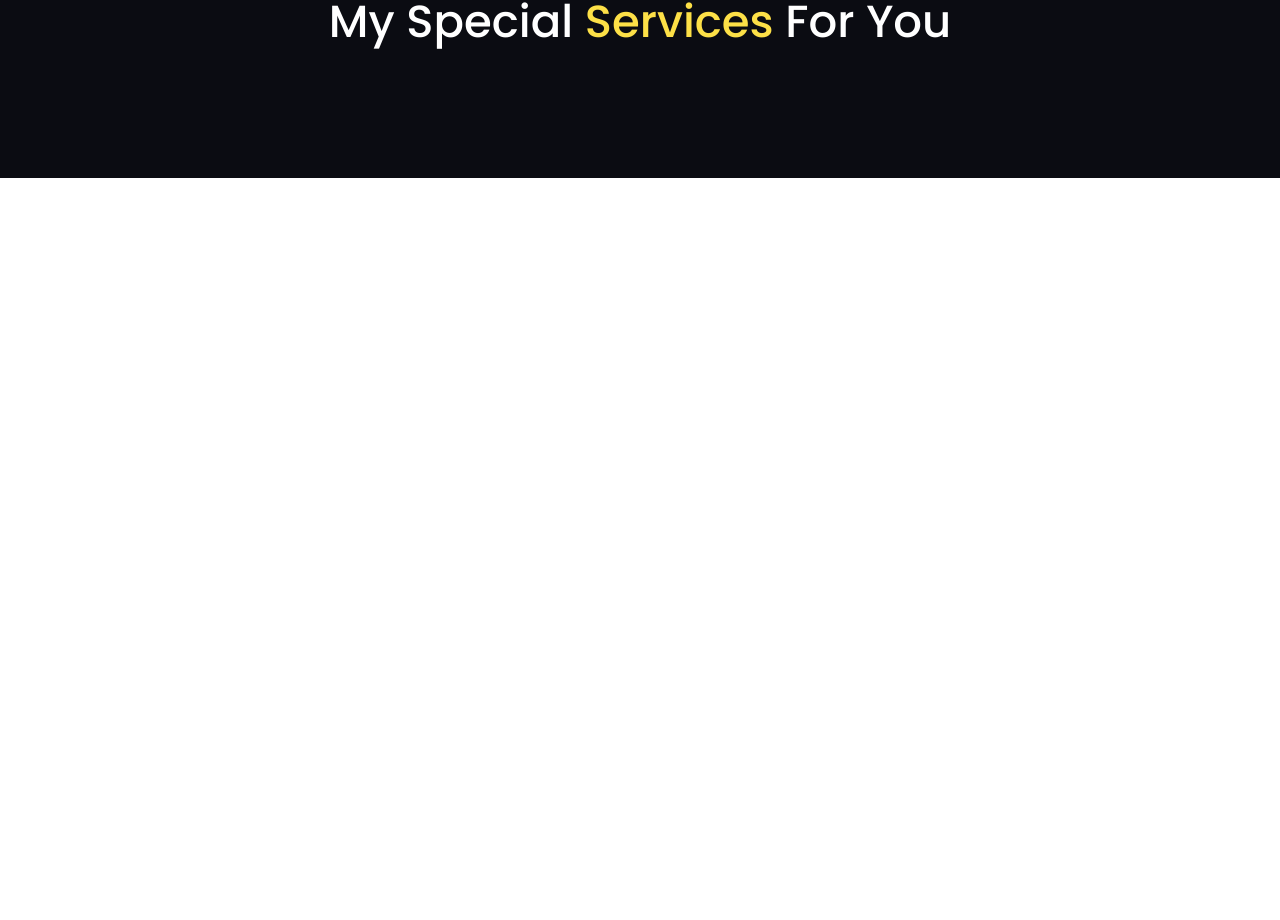
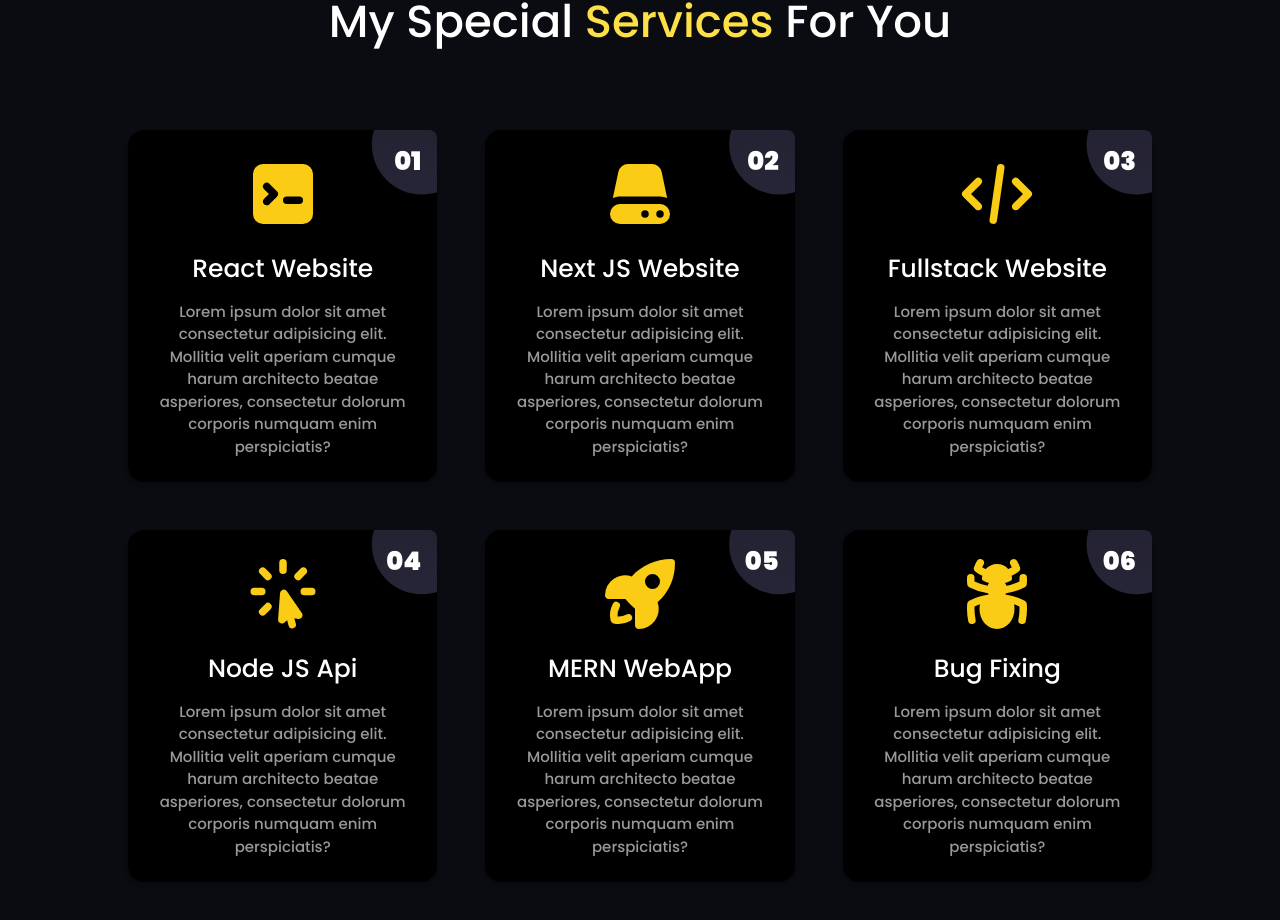
Before and after one commit to AleksandrKompanetc/react-app-portfolio, a Next.js app: page / in a window 1280 px wide. Shown: the part 1496-2416 px from the top of the page. Before the commit the page ends 1674 px from the top, so only its background shows below. Built offline with nearby package versions, Linux system fonts and the light colour scheme.

Commit message:
adding component ServiceCard

```diff
--- /dev/null
+++ b/components/Helper/ServiceCard.tsx
@@ -0,0 +1,37 @@
+import React from 'react'
+import { CommandLineIcon, ServerIcon, CodeBracketIcon, CursorArrowRaysIcon, RocketLaunchIcon, BugAntIcon } from '@heroicons/react/16/solid';
+
+interface Props {
+  title: string;
+  num: string;
+}
+
+const iconMapping = {
+  '01': CommandLineIcon,
+  '02': ServerIcon,
+  '03': CodeBracketIcon,
+  '04': CursorArrowRaysIcon,
+  '05': RocketLaunchIcon,
+  '06': BugAntIcon
+}
+
+const ServiceCard = ({num, title}:Props) => {
+  const IconComponent = (iconMapping as Record<string, React.ElementType>)[num] || CommandLineIcon;
+  return (
+    <div className='bg-black custom__service z-[100] relative transform rounded-2xl text-center p-6 shadow-md'>
+      <IconComponent className='w-[5rem] relative z-[1] mx-auto h-[5rem] text-yellow-400' />
+      <h1 className='text-[25px] relative z-[1] text-white mt-[1rem]'>
+        {title}
+      </h1>
+      <p className='text-white text-[15px] opacity-60 mt-[0.8rem]'>Lorem ipsum dolor sit amet consectetur adipisicing elit.
+        Mollitia velit aperiam cumque harum architecto beatae asperiores,
+        consectetur dolorum corporis numquam enim perspiciatis?
+      </p>
+      <p className='text-white text-[1.6rem] font-bold absolute top-3 right-4'>
+        {num}
+      </p>
+    </div>
+  )
+}
+
+export default ServiceCard
--- a/components/Services.tsx
+++ b/components/Services.tsx
@@ -1,4 +1,5 @@
 import React from 'react'
+import ServiceCard from './Helper/ServiceCard'
 
 const Services = () => {
   return (
@@ -9,7 +10,22 @@ const Services = () => {
       </div>
       <div className='pt-[5rem] w-[80%] mx-auto grid grid-cols-1 md:grid-cols-2 lg:grid-cols-3 gap-[3rem] items-center'>
         <div>
-
+          <ServiceCard title='React Website' num='01' />
+        </div>
+        <div>
+          <ServiceCard title='Next JS Website' num='02' />
+        </div>
+        <div>
+          <ServiceCard title='Fullstack Website' num='03' />
+        </div>
+        <div>
+          <ServiceCard title='Node JS Api' num='04' />
+        </div>
+        <div>
+          <ServiceCard title='MERN WebApp' num='05' />
+        </div>
+        <div>
+          <ServiceCard title='Bug Fixing' num='06' />
         </div>
       </div>
     </div>
--- a/styles/globals.css
+++ b/styles/globals.css
@@ -24,3 +24,25 @@
     @apply mt-[0.6rem] p-2 sm:p-0 leading-[3.5rem] text-white text-[27px] md:text-[30px] lg:text-[38px] xl:text-[45px]
   }
 }
+
+.custom__service::before {
+  content: '';
+  position: absolute;
+  top: 0;
+  left: 0;
+  right: 0;
+  bottom: 0;
+  width: 100%;
+  height: 100%;
+  background: linear-gradient(to bottom, #323232 0, #3f3f3f 40%, #1c1c1c 150%),
+    linear-gradient(to top, rgba(0,8,255, 0.4) 0, rgba(70,14,255, 0.25) 200%);
+  background-blend-mode: multiply;
+  clip-path: circle(50px at 95% 4%);
+  border-radius: 0.5rem;
+  transition: all 0.8s;
+}
+
+.custom__service:hover:before {
+  clip-path: circle(1000px at 95% 4%);
+  z-index: -1000;
+}
```
